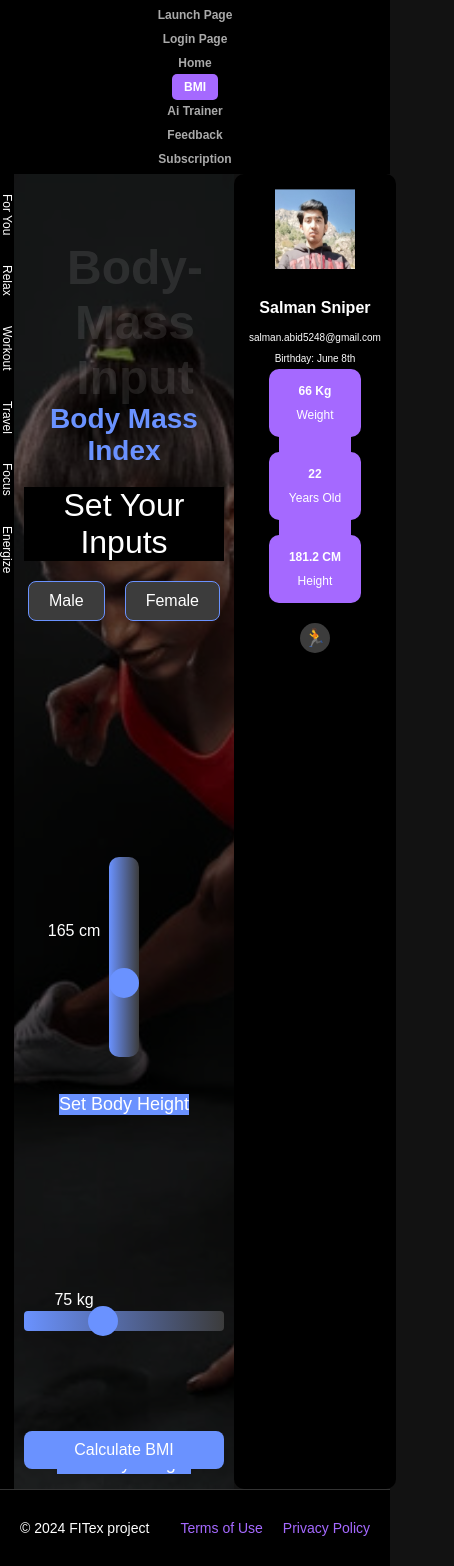
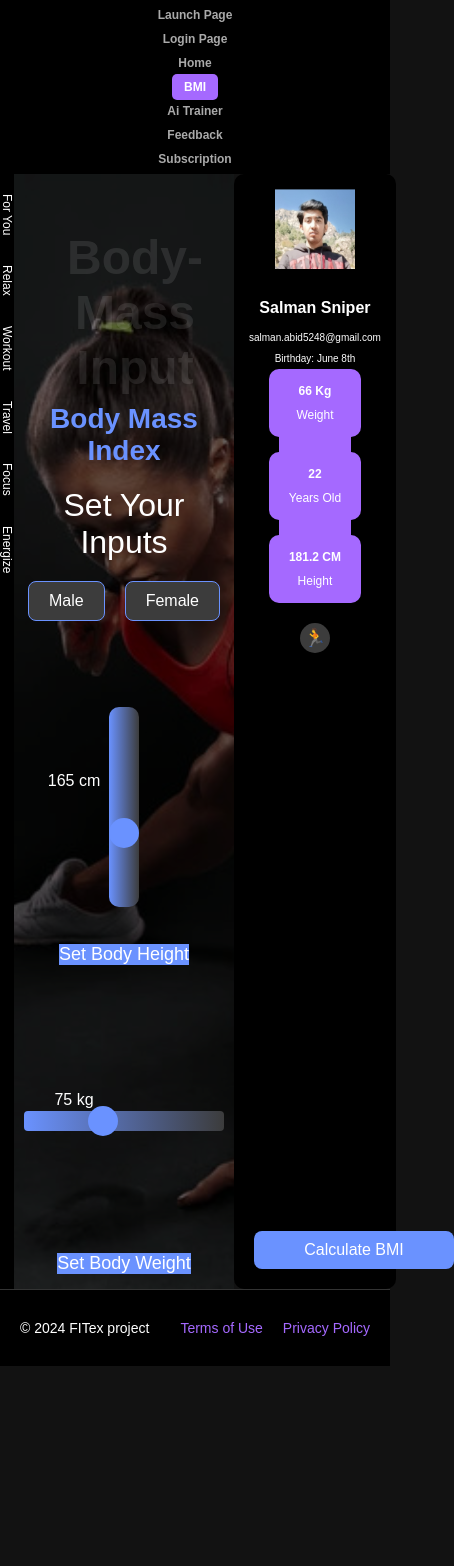
Before and after one commit to hassaanafzal-ha/FITex, a React (Create React App) app: page /BMI in a window 390 px wide. Shown: the whole page, 454 px wide, since content can reach past the window. After the commit the page ends 1366 px from the top, so only its background shows below. Built offline with nearby package versions, Linux system fonts and the light colour scheme.

Commit message:
Update BMIForm.css

```diff
--- a/src/components/BMIForm.css
+++ b/src/components/BMIForm.css
@@ -192,6 +192,10 @@
     text-align: center;
     margin-bottom: 20px;
   }
+  .left-section p
+  {
+    background-color: transparent;
+  }
 
   .gender-buttons {
     justify-content: center;
@@ -201,13 +205,17 @@
     flex-direction: column; /* Stack sliders vertically */
     align-items: center;
     width: 100%;
+    margin-top: -150px;
   }
 
   .vertical-slider, .horizontal-slider {
     width: 100%; /* Make sliders full width */
     max-width: 350px; /* Ensure slider is not too wide on small screens */
   }
-
+  .horizontal-slider
+  {
+    margin-top: -50px;
+  }
   .custom-slider-vertical {
     height: 250px; /* Adjust height for smaller screens */
   }
@@ -215,7 +223,7 @@
   .calculate-bmi {
     width: 200px; /* Adjust button width */
     font-size: 16px;
-    margin-top: 0px;
+    margin-left: 230px;
   }
 }
 
```
